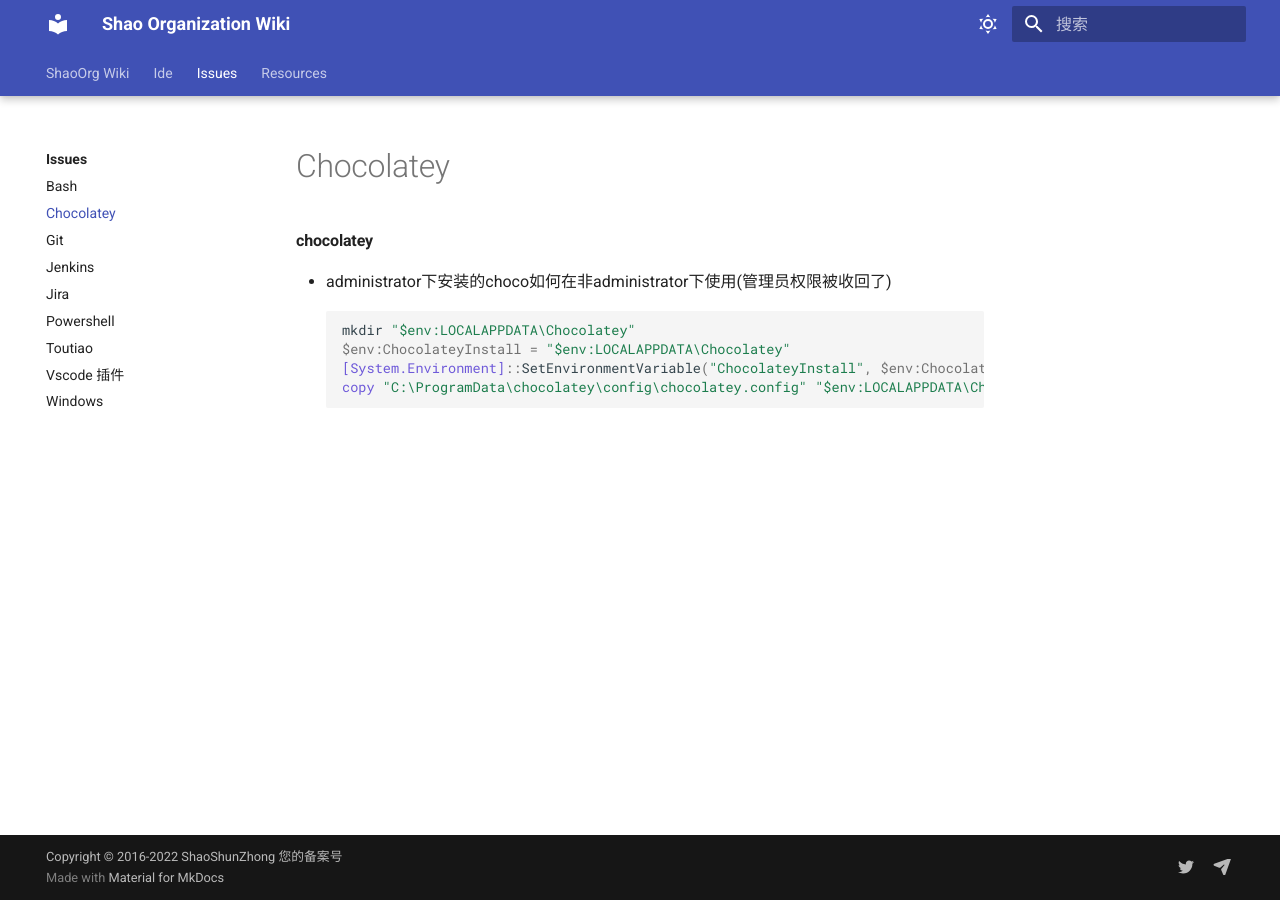
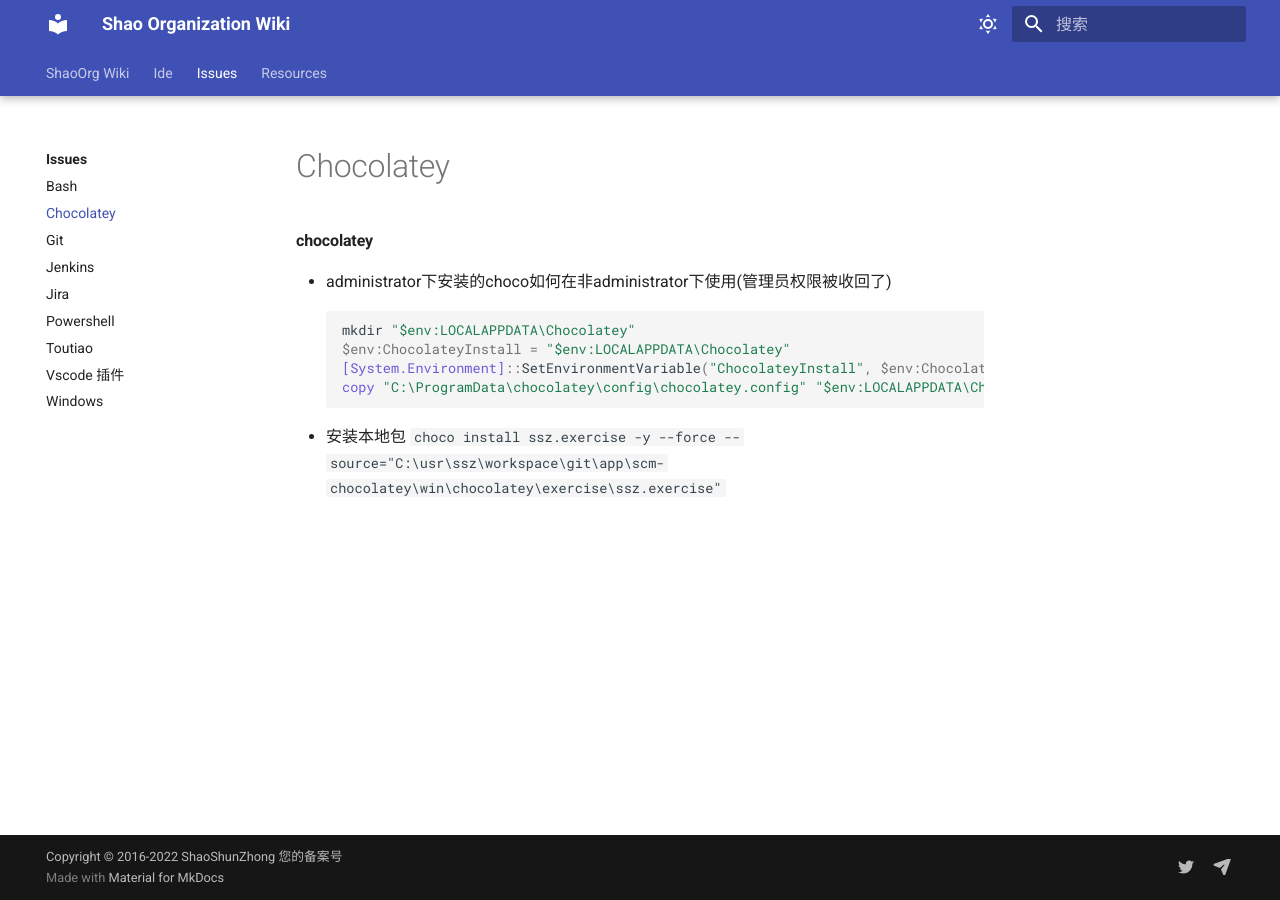
Before and after one commit to ShaoOrg/bulletin, an MkDocs documentation site: the page built from docs/issues/chocolatey.md, in a window 1280 px wide. Built offline with MkDocs 1.6.1 and Material for MkDocs 9.7.7, drawn with Linux system fonts in a browser that asks for light colours.

Commit message:
NOCR: committed by shell from SSZ-JOB

````diff
--- a/docs/issues/chocolatey.md
+++ b/docs/issues/chocolatey.md
@@ -6,3 +6,5 @@ $env:ChocolateyInstall = "$env:LOCALAPPDATA\Chocolatey"
 [System.Environment]::SetEnvironmentVariable("ChocolateyInstall", $env:ChocolateyInstall, "User")
 copy "C:\ProgramData\chocolatey\config\chocolatey.config" "$env:LOCALAPPDATA\Chocolatey\config\"
 ```
+- 安装本地包
+`choco install ssz.exercise -y --force --source="C:\usr\ssz\workspace\git\app\scm-chocolatey\win\chocolatey\exercise\ssz.exercise"`
````
